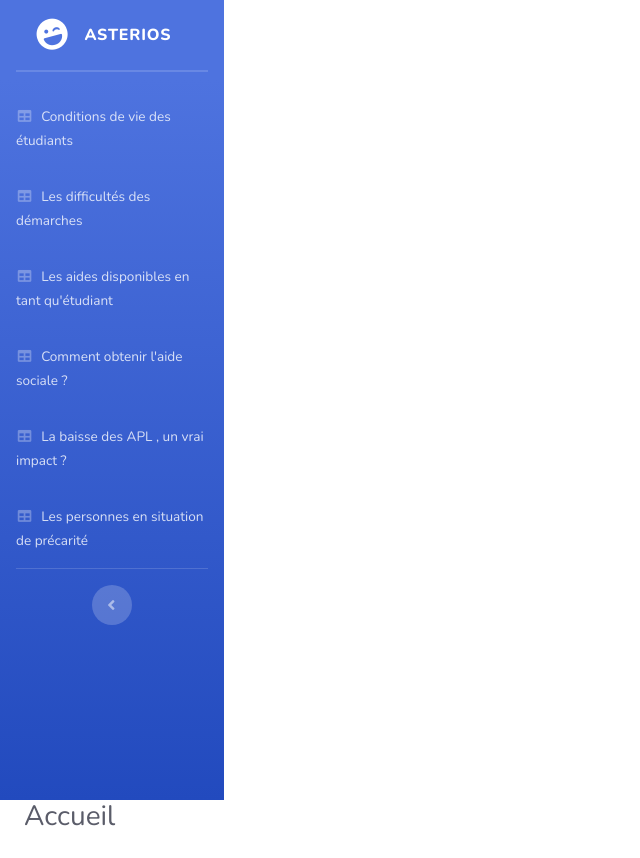
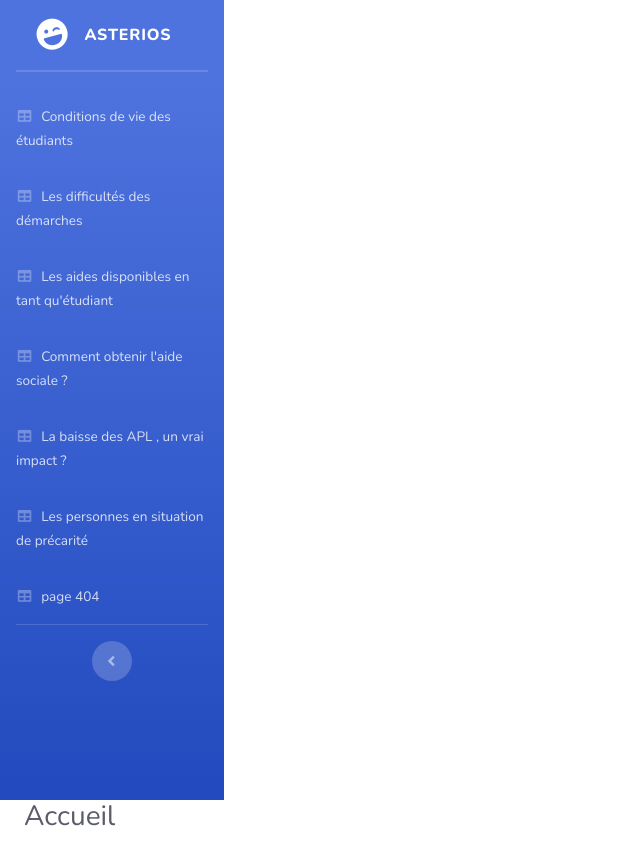
Before and after one commit to M-Lourme/NuiInfo2019, a Django app: page /asterios/ in a window 1280 px wide. Shown: the whole page, without its empty margins (0-640 px from the left). Run offline with Django 3.2, Linux system fonts and the light colour scheme; some libraries are stand-ins or nearby versions.

Commit message:
Merge branch 'master' of C:\NuitInfo2019 with conflicts.

```diff
--- a/NuitInfo2019/settings.py
+++ b/NuitInfo2019/settings.py
@@ -23,9 +23,9 @@ BASE_DIR = os.path.dirname(os.path.dirname(os.path.abspath(__file__)))
 SECRET_KEY = '=qig+=llr%+k5*5i0f0l)yv&igz^$u-%#ppbty((roi6xm0f^u'
 
 # SECURITY WARNING: don't run with debug turned on in production!
-DEBUG = True
+DEBUG = False
 
-ALLOWED_HOSTS = []
+ALLOWED_HOSTS = ['localhost', '127.0.0.1']
 
 
 # Application definition
--- a/NuitInfo2019/urls.py
+++ b/NuitInfo2019/urls.py
@@ -16,8 +16,10 @@ Including another URLconf
 from django.contrib import admin
 from django.urls import path, include
 
+
 urlpatterns = [
     path('asterios/', include('asterios.urls')),
     path('admin/', admin.site.urls),
 
 ]
+handler404 = 'asterios.views.page_not_found_view'
--- a/asterios/templates/asterios/aide_sociale.html
+++ b/asterios/templates/asterios/aide_sociale.html
@@ -101,6 +101,7 @@
   </div>
 
 
+
   <!-- Bootstrap core JavaScript-->
   <script src="{% static 'vendor/jquery/jquery.min.js' %}"></script>
   <script src="{% static 'vendor/bootstrap/js/bootstrap.bundle.min.js' %}"></script>
--- a/asterios/templates/asterios/index.html
+++ b/asterios/templates/asterios/index.html
@@ -81,6 +81,11 @@
           <span>Les personnes en situation de précarité</span></a>
       </li>
 
+          <li class="nav-item">
+          <a class="nav-link" href="{% url 'erreur' %}">
+          <i class="fas fa-fw fa-table"></i>
+          <span>page 404</span></a>
+      </li>
 
 
 
--- a/asterios/templates/asterios/precarite.html
+++ b/asterios/templates/asterios/precarite.html
@@ -81,6 +81,11 @@
           <span>Les personnes en situation de précarité</span></a>
       </li>
 
+        <li class="nav-item">
+          <a class="nav-link" href="{% url 'yo' %}">
+          <i class="fas fa-fw fa-table"></i>
+          <span>Les personnes en situation de précarité</span></a>
+      </li>
 
 
 
--- a/asterios/urls.py
+++ b/asterios/urls.py
@@ -16,5 +16,5 @@ urlpatterns = [
     path('conditions_vie/', views.conditions_vie, name='conditions_vie'),
     path('difficultes/', views.difficultes, name='difficultes'),
     path('precarite/', views.precarite, name='precarite'),
-
+    path('404',views.page_not_found_view, name='erreur')
 ]
--- a/asterios/views.py
+++ b/asterios/views.py
@@ -63,3 +63,7 @@ def difficultes(request):
 
 def precarite(request):
     return render(request,'asterios/precarite.html')
+
+
+def page_not_found_view(request):
+    return render(request, 'asterios/404.html')
```
